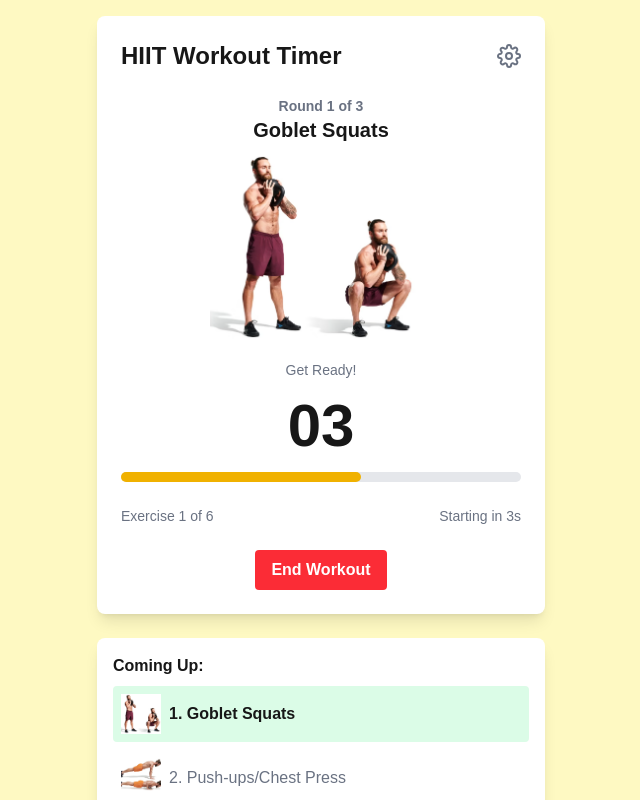
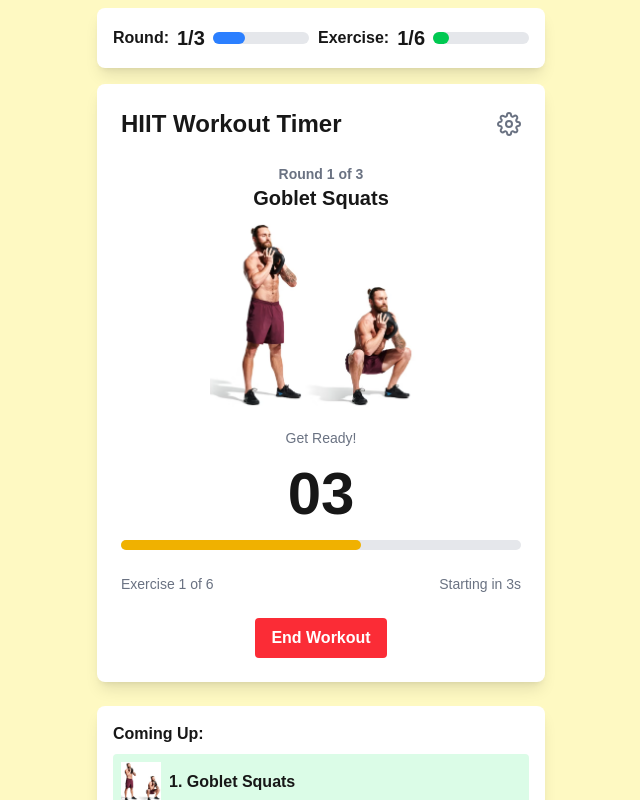
Before and after one commit to pluggyboy/hiit, a Next.js app: page / in a window 1280 px wide. Both pictures are taken after a click on the button "Start Workout". Shown: the top 800 px of the page, without its empty margins (319-959 px from the left). Built offline with nearby package versions, Linux system fonts and the light colour scheme.

Commit message:
ui improvements

```diff
--- a/src/components/HIITTimer.tsx
+++ b/src/components/HIITTimer.tsx
@@ -179,8 +179,41 @@ const HIITTimer = () => {
   const closeSettings = () => setIsSettingsOpen(false);
 
   return (
-    <div className={`min-h-screen flex flex-col items-center justify-center p-4 ${getBgColor()}`}>
+    <div className={`min-h-screen flex flex-col items-center p-4 pt-2 ${getBgColor()}`}>
       <audio ref={audioRef} preload="auto" src="/beep.mp3" />
+
+      {/* Progress bar for workout progress (only show when workout is active) */}
+      {started && !completed && (
+        <div className="w-full max-w-md bg-white rounded-lg shadow-lg p-4 mb-4">
+          <div className="flex justify-between items-center">
+            <div className="flex items-center gap-2">
+              <span className="font-bold text-base">Round:</span>
+              <div className="flex items-center">
+                <span className="text-xl font-semibold">{currentRound}/{rounds}</span>
+                <div className="w-24 h-3 bg-gray-200 rounded-full ml-2">
+                  <div
+                    className="h-3 bg-blue-500 rounded-full"
+                    style={{ width: `${(currentRound / rounds) * 100}%` }}
+                  ></div>
+                </div>
+              </div>
+            </div>
+
+            <div className="flex items-center gap-2">
+              <span className="font-bold text-base">Exercise:</span>
+              <div className="flex items-center">
+                <span className="text-xl font-semibold">{currentExercise + 1}/{exercises.length}</span>
+                <div className="w-24 h-3 bg-gray-200 rounded-full ml-2">
+                  <div
+                    className="h-3 bg-green-500 rounded-full"
+                    style={{ width: `${((currentExercise + 1) / exercises.length) * 100}%` }}
+                  ></div>
+                </div>
+              </div>
+            </div>
+          </div>
+        </div>
+      )}
 
       <div className="w-full max-w-md bg-white rounded-lg shadow-lg p-6">
         <div className="flex justify-between items-center mb-6">
```
